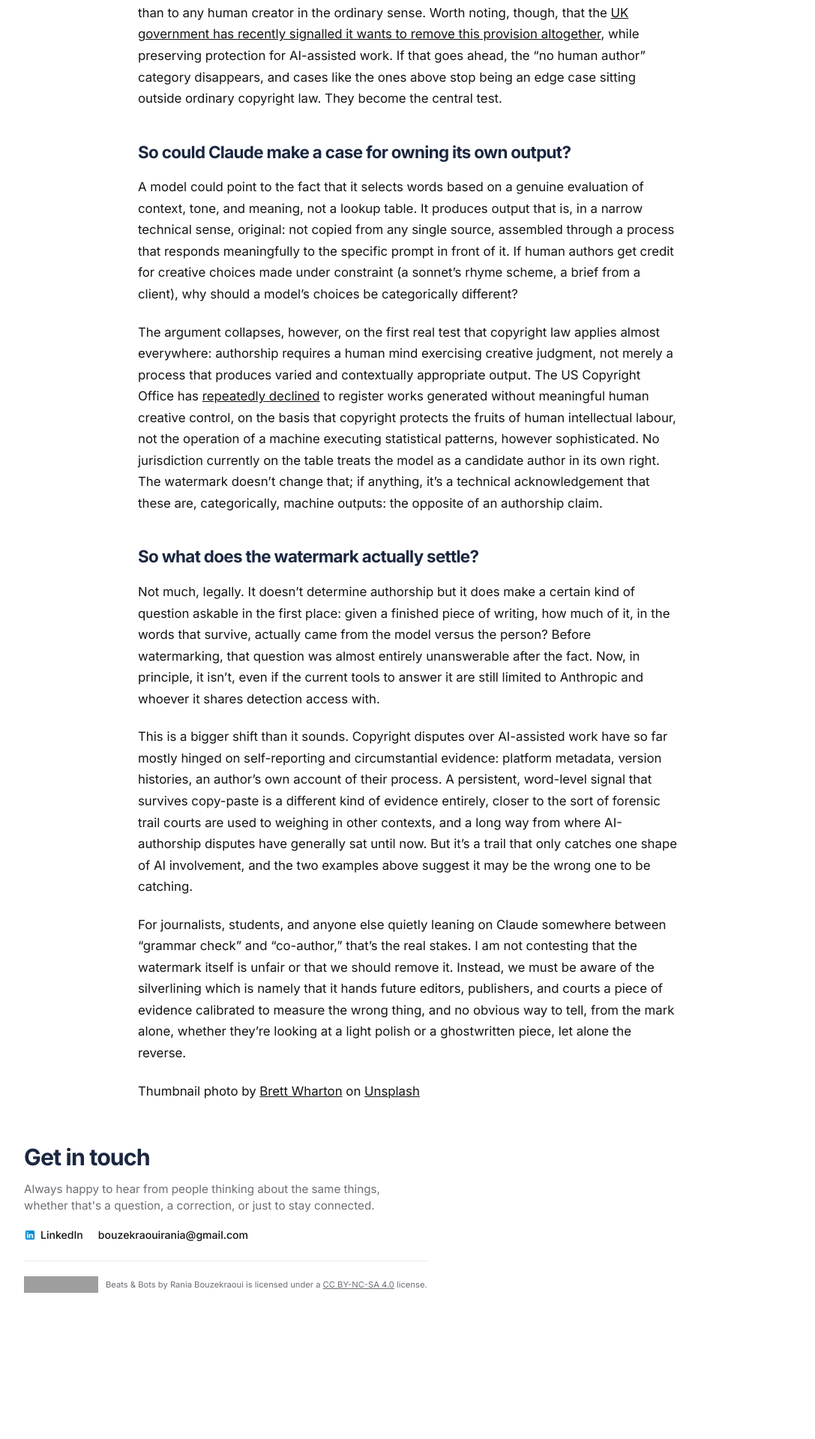
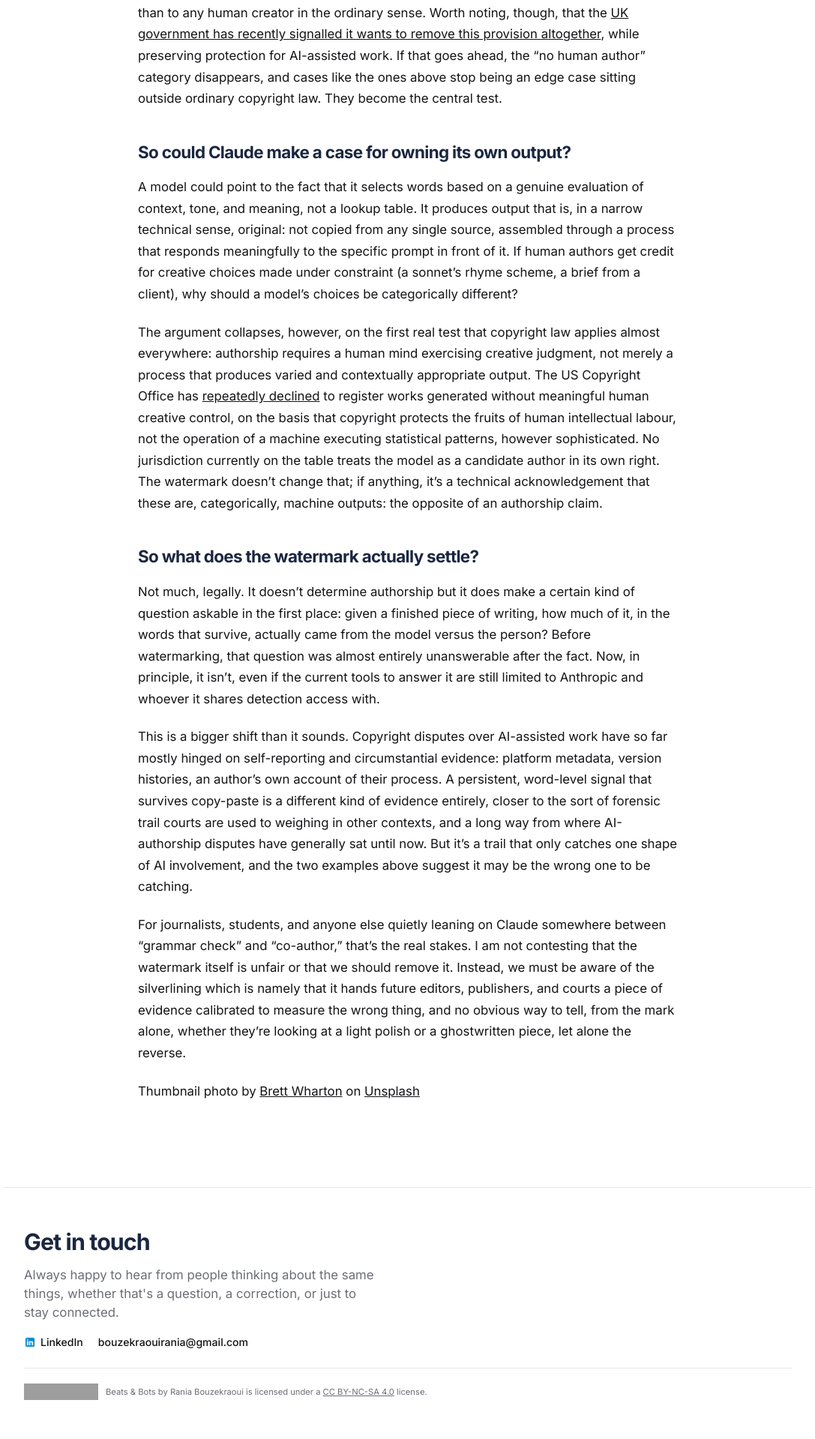
Before and after one commit to raniabouz/beats-and-bots, a Jekyll site: the page built from _posts/2026-08-20-claude-watermark-authorship.markdown, in a window 1280 px wide. Shown: the part 3664-5583 px from the top of the page at 75% size, without its empty margins (96-1183 px from the left). Built offline with Jekyll 4.4.1, drawn with Linux system fonts in a browser that asks for light colours; before the commit the page ends 5440 px from its top, so only the background shows below that; grey boxes are pictures that could not be loaded.

Commit message:
fixing the contact section again

```diff
--- a/_layouts/default.html
+++ b/_layouts/default.html
@@ -235,10 +235,10 @@
 </main>
 
 <footer id="footer">
-  <div class="wrap" style="flex-direction:column; align-items:flex-start; gap:24px;">
+  <div class="wrap" style="flex-direction:column; align-items:flex-start; gap:24px; border-top:1px solid var(--line); padding-top:56px; margin-top:56px;">
     <div>
       <h2 style="margin:0 0 14px; font-size:1.9rem; line-height:1.1; color:var(--navy);">Get in touch</h2>
-      <p style="color:var(--text-mute); font-size:0.95rem; max-width:480px; margin:0 0 16px; line-height:1.5;">
+      <p style="color:var(--text-mute); font-size:1.05rem; max-width:480px; margin:0 0 16px; line-height:1.5;">
         Always happy to hear from people thinking about the same things, whether that's a question, a correction, or just to stay connected.
       </p>
       <ul class="foot-links" style="margin:0;">
@@ -247,7 +247,7 @@
       </ul>
     </div>
 
-    <div style="display:flex; align-items:center; gap:10px; padding-top:20px; border-top:1px solid var(--line);">
+    <div style="display:flex; align-items:center; gap:10px; padding-top:20px; border-top:1px solid var(--line); width:100%;">
       <a href="https://creativecommons.org/licenses/by-nc-sa/4.0/" target="_blank" rel="noopener license">
         <img src="https://licensebuttons.net/l/by-nc-sa/4.0/88x31.png" alt="Creative Commons BY-NC-SA 4.0" style="height:22px; width:auto; display:block;">
       </a>
```
